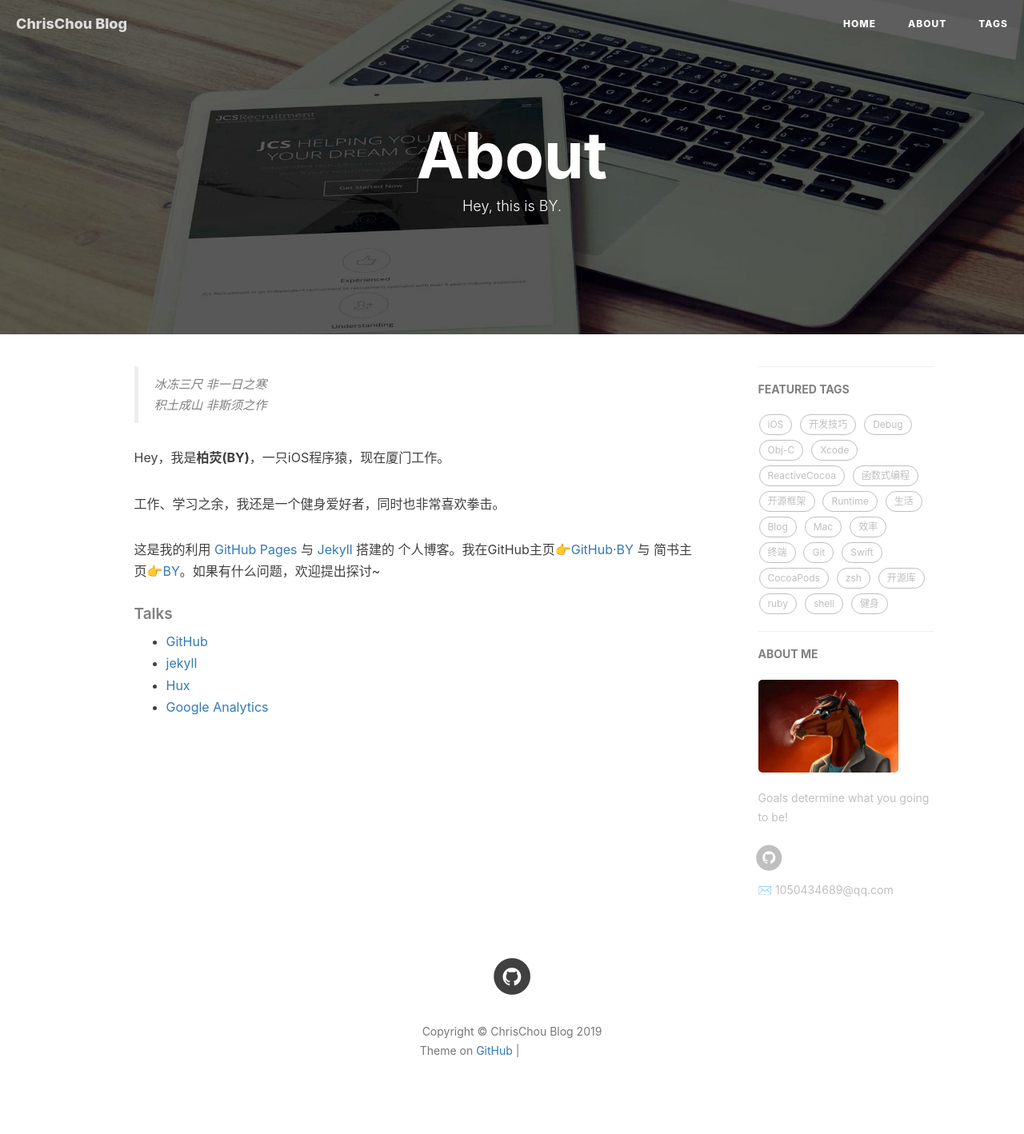
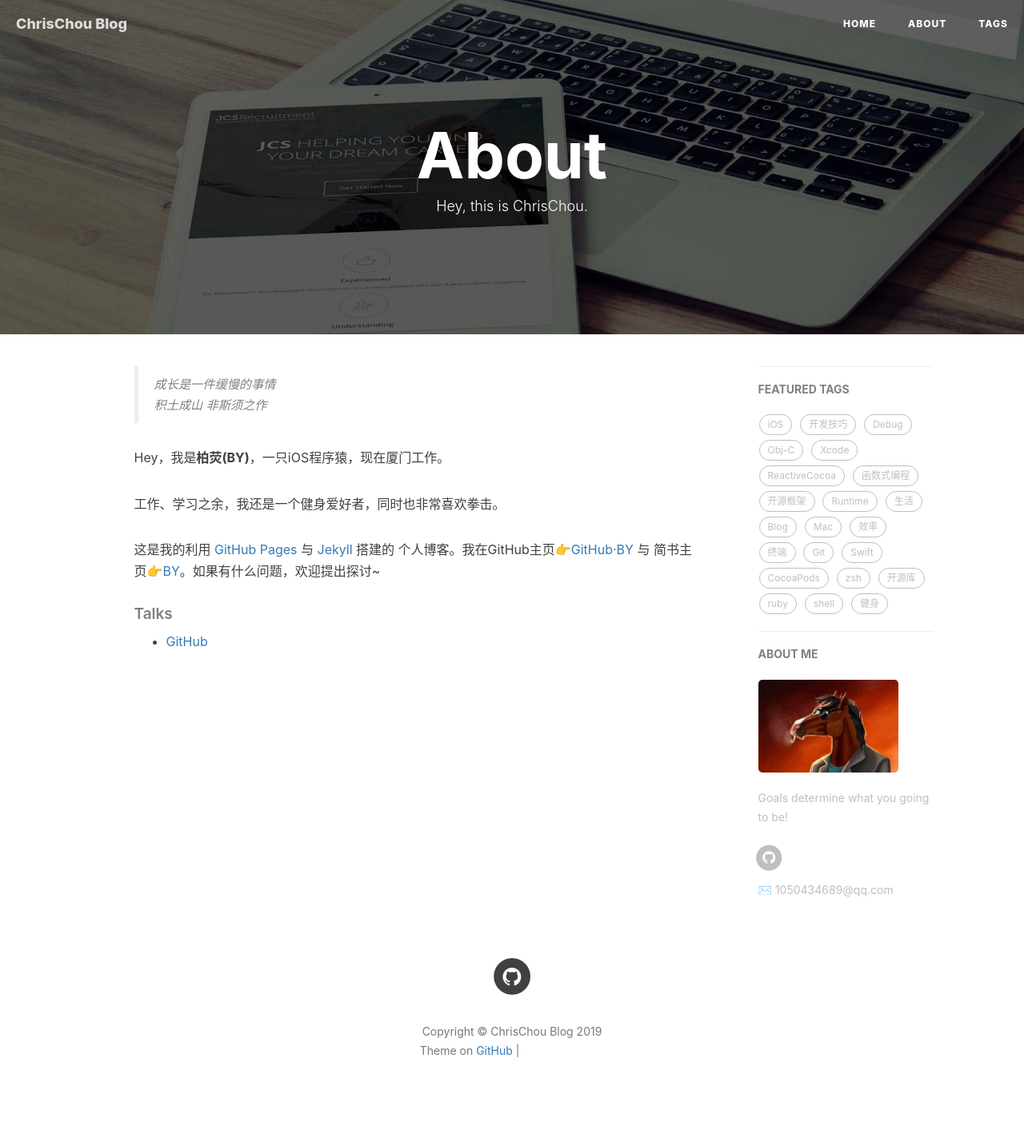
Before and after one commit to ChrisChou-freeman/ChrisChou-freeman.github.io, a Jekyll site: the page built from about.html, in a window 1280 px wide. Shown: the whole page at 80% size. Built offline with Jekyll 4.4.1, drawn with Linux system fonts in a browser that asks for light colours; nearby versions of some CDN libraries; comment, search, counter and statistics services are not loaded; grey boxes are pictures that could not be loaded.

Commit message:
change readme

```diff
--- a/about.html
+++ b/about.html
@@ -1,7 +1,7 @@
 ---
 layout: page
 title: "About"
-description: "Hey, this is BY."
+description: "Hey, this is ChrisChou."
 header-img: "img/post-bg-rwd.jpg"
 ---
 
@@ -15,7 +15,7 @@
 <div class="zh post-container">
 
     <!--copied from markdown -->
-    <blockquote><p>冰冻三尺 非一日之寒<br>
+    <blockquote><p>成长是一件缓慢的事情<br>
     积土成山 非斯须之作</p></blockquote>
 
     <p>Hey，我是<strong>柏荧(BY)</strong>，一只iOS程序猿，现在厦门工作。</p>
@@ -30,9 +30,9 @@
 
     <ul>
         <li><a href="https://github.com">GitHub</a></li>
-        <li><a href="http://jekyll.com.cn/">jekyll</a></li>
+        <!-- <li><a href="http://jekyll.com.cn/">jekyll</a></li>
         <li><a href="http://huangxuan.me/">Hux</a></li>
-        <li><a href="https://analytics.google.com/analytics">Google Analytics</a></li>
+        <li><a href="https://analytics.google.com/analytics">Google Analytics</a></li> -->
     </ul>
 </div>
 
```
Also changed, not shown: README.md.
